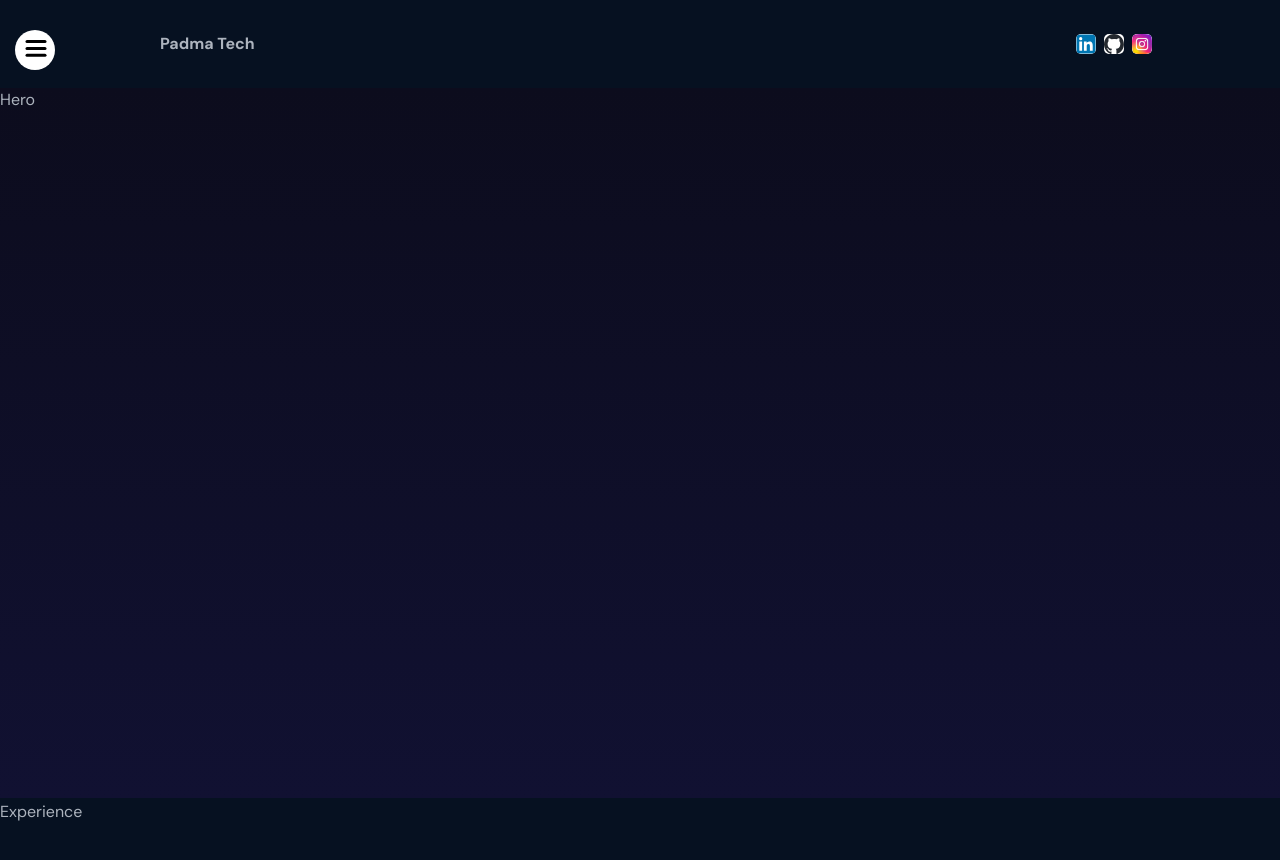
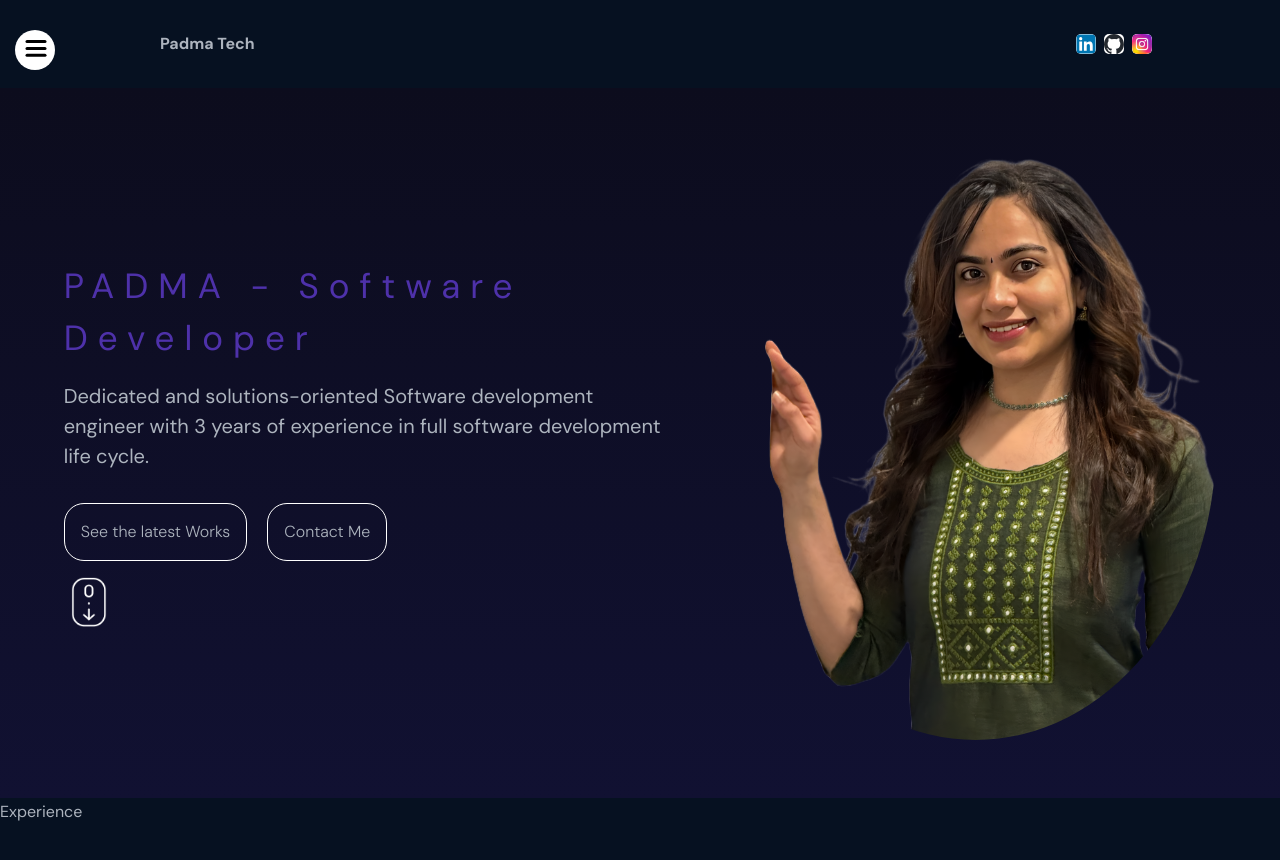
Before and after one commit to padmalathak/portfolio, a React (Create React App) app: page / in a window 1280 px wide. Shown: the top 860 px of the page. Built offline with nearby package versions, Linux system fonts and the light colour scheme.

Commit message:
Hero banner

```diff
--- a/public/index.html
+++ b/public/index.html
@@ -15,7 +15,7 @@
       name="description"
       content="Web site created using create-react-app"
     />
-    <link rel="apple-touch-icon" href="%PUBLIC_URL%/logo192.png" />
+    <!-- <link rel="apple-touch-icon" href="%PUBLIC_URL%/logo192.png" /> -->
     <!--
       manifest.json provides metadata used when your web app is installed on a
       user's mobile device or desktop. See https://developers.google.com/web/fundamentals/web-app-manifest/
--- a/src/Component/Hero/Hero.jsx
+++ b/src/Component/Hero/Hero.jsx
@@ -1,12 +1,31 @@
 import React from "react";
 import Navbar from "../Navbar/Navbar";
 import "./Hero.scss";
+
+import scroll from "../../assets/icons/scroll.png";
+import passport from "../../assets/imgs/passport.png";
 
 function Hero() {
   return (
     <section id="Homepage">
       <Navbar />
-      <div className="hero">Hero</div>
+      <div className="hero">
+        <div>
+          <img src={passport} alt="Hero" className="hero__img" />
+        </div>
+        <div className="hero__text">
+          <h1 className="hero__title">PADMA - Software Developer</h1>
+          <p className="hero__description">
+            Dedicated and solutions-oriented Software development engineer with
+            3 years of experience in full software development life cycle.
+          </p>
+          <div className="hero__buttons">
+            <button className="hero__button">See the latest Works</button>
+            <button className="hero__button">Contact Me</button>
+          </div>
+          <img src={scroll} alt="scroll" className="hero__scroll" />
+        </div>
+      </div>
     </section>
   );
 }
--- a/src/Component/Hero/Hero.scss
+++ b/src/Component/Hero/Hero.scss
@@ -1,5 +1,73 @@
+@use "../../Styles/partials/mixins" as *;
+
 .hero {
   margin-top: 2rem;
   background: linear-gradient(180deg, #0c0c1d, #111132);
   height: calc(100vh - 90px);
+  display: flex;
+  flex-direction: column;
+  justify-content: space-around;
+  align-items: center;
+  padding-left: 1rem;
+
+  @include tablet {
+    flex-direction: row-reverse;
+    padding: 2rem;
+  }
+  &__text {
+    @include tablet {
+      width: 50%;
+    }
+  }
+
+  &__title {
+    letter-spacing: 5px;
+    color: #4e31aa;
+    padding-bottom: 1rem;
+
+    @include tablet {
+      font-size: 35px;
+      letter-spacing: 10px;
+    }
+  }
+
+  &__description {
+    padding-bottom: 2rem;
+
+    @include tablet {
+      font-size: 20px;
+    }
+  }
+
+  &__button {
+    border: 1px solid white;
+    padding: 1rem;
+    border-radius: 20px;
+    font-weight: 300;
+    margin-bottom: 1rem;
+    margin-right: 0.5rem;
+
+    @include tablet {
+      margin-right: 1.25rem;
+    }
+  }
+
+  &__img {
+    width: 200px;
+
+    @include tablet {
+      display: block;
+      border-radius: 50%;
+      width: 100%;
+    }
+  }
+
+  &__scroll {
+    margin: auto;
+    width: 50px;
+
+    @include tablet {
+      margin: 0rem;
+    }
+  }
 }
```
Also changed, not shown: src/assets/icons/scroll.png (added), src/assets/imgs/passport.png (added).
